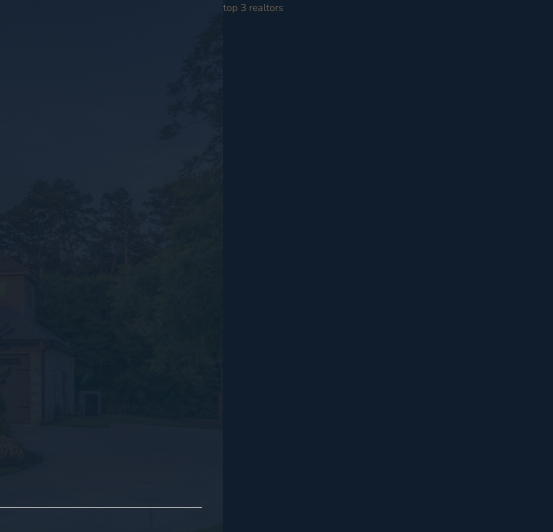
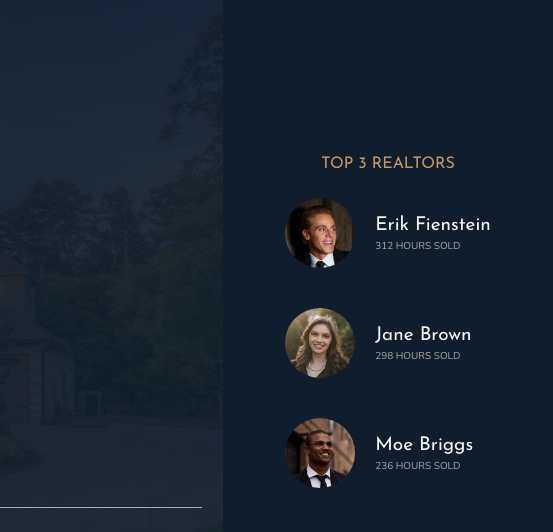
Before and after one commit to niall-m/nexter, a website: page index.html in a window 1280 px wide. Shown: the top 532 px of the page, 727-1280 px from the left. Drawn offline with nearby package versions, Linux system fonts and the light colour scheme.

Commit message:
realtors

```diff
--- a/index.html
+++ b/index.html
@@ -31,7 +31,26 @@
         </header>
 
         <div class="realtors">
-            top 3 realtors
+            <h3 class="heading-3">Top 3 Realtors</h3>
+            <div class="realtors__list">
+                <img src="/img/realtor-1.jpeg" alt="Realtor 1" class="realtors__img">
+                <div class="realtors__details">
+                    <h4 class="heading-4 heading-4--light">Erik Fienstein</h4>
+                    <p class="realtors__sold">312 hours sold</p>
+                </div>
+
+                <img src="/img/realtor-2.jpeg" alt="Realtor 2" class="realtors__img">
+                <div class="realtors__details">
+                    <h4 class="heading-4 heading-4--light">Jane Brown</h4>
+                    <p class="realtors__sold">298 hours sold</p>
+                </div>
+
+                <img src="/img/realtor-3.jpeg" alt="Realtor 3" class="realtors__img">
+                <div class="realtors__details">
+                    <h4 class="heading-4 heading-4--light">Moe Briggs</h4>
+                    <p class="realtors__sold">236 hours sold</p>
+                </div>
+            </div>
         </div>
 
         <section class="features">
--- a/sass/_realtors.scss
+++ b/sass/_realtors.scss
@@ -1,4 +1,31 @@
 .realtors {
   background-color: $color-secondary;
   grid-column: col-start 7 / full-end;
+  padding: 3rem;
+
+  display: grid;
+  align-content: center;
+  justify-content: center;
+  justify-items: center;
+  grid-row-gap: 2rem;
+
+  &__list {
+    display: grid;
+    grid-template-columns: min-content max-content;
+    grid-column-gap: 2rem;
+    grid-row-gap: 5vh;
+    align-items: center;
+  }
+
+  &__img {
+    width: 7rem;
+    border-radius: 50%;
+    display: block;
+  }
+
+  &__sold {
+    text-transform: uppercase;
+    color: $color-grey-light-2;
+    margin-top: -3px;
+  }
 }
```
Also changed, not shown: css/style.css.
